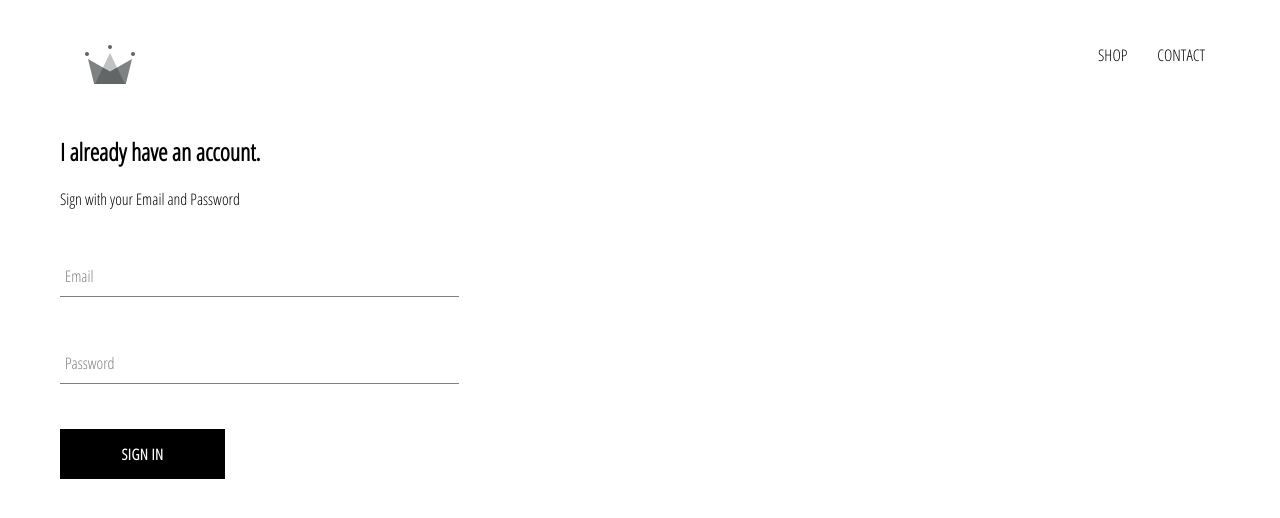
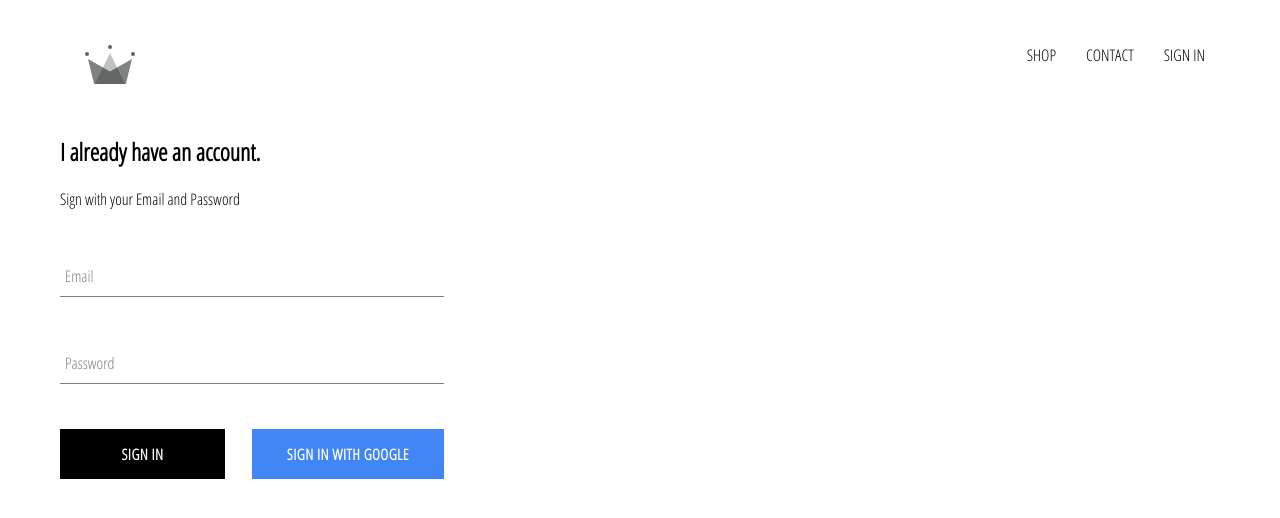
Before and after one commit to Abhinav-Saxena-dev/E-commerce_Project, a React (Create React App) app: page /signin in a window 1280 px wide. Shown: the top 518 px of the page. Built offline with nearby package versions, Linux system fonts and the light colour scheme; no server answers.

Commit message:
Firebase integrated into sign-in with functionality of sign in button

```diff
--- a/package.json
+++ b/package.json
@@ -6,6 +6,7 @@
     "@testing-library/jest-dom": "^5.11.4",
     "@testing-library/react": "^11.1.0",
     "@testing-library/user-event": "^12.1.10",
+    "firebase": "^8.6.8",
     "node-sass": "4.14.1",
     "react": "^17.0.2",
     "react-dom": "^17.0.2",
--- a/src/App.css
+++ b/src/App.css
@@ -7,3 +7,7 @@
     text-decoration: none;
     color: black;
 }
+
+*{
+    box-sizing: border-box;
+}
--- a/src/App.js
+++ b/src/App.js
@@ -5,11 +5,33 @@
 import ShopPage from './Pages/ShopPage/ShopPage.component';
 import Header from './Components/header/Header.component';
 import SignInAndSignUp from './Pages/Sign-in-and-up/Sign-in-and-up.component';
+import {auth} from './firebase/firebase.utils'
+import React from 'react';
 
-function App() {
+class App extends React.Component {
+  constructor(){
+    super();
+    this.state = {
+      currentUser : null,
+    }
+  }
+
+  unsubscribeFromAuth = null;
+
+  componentDidMount(){
+    this.unsubscribeFromAuth = auth.onAuthStateChanged(user => {
+      this.setState({currentUser: user});
+        });
+  }
+
+  componentWillUnmount(){
+    this.unsubscribeFromAuth();
+  }
+
+  render(){
   return (
     <div>
-      <Header />
+      <Header currentUser = {this.state.currentUser} />
       <Switch>
         <Route exact path= '/' component = {HomePage} />
         <Route path='/hats' component = {ShopPage} />
@@ -19,5 +41,6 @@
     </div>
   );
 }
+}
 
 export default App;
--- a/src/Components/Sign-In/sign-in.component.jsx
+++ b/src/Components/Sign-In/sign-in.component.jsx
@@ -1,6 +1,7 @@
 import React from 'react';
 import './sign-in.style.scss';
 import FormInput from '../Form-input/form-input.component';
+import {signInWithGoogle} from '../../firebase/firebase.utils'
 import CustomButton from '../custom-button/custom-buttom.component';
 
 class SignIn extends React.Component{
@@ -17,7 +18,6 @@
 }
 
 handleChange = (event) => {
-console.log(event);
 const {value, name} = event.target;
 this.setState({ [name] : value});
 }
@@ -29,9 +29,11 @@
 
             <form onSubmit={this.handleSubmit}>
                 <FormInput name="email" type = "email" handleChange = {this.handleChange} value = {this.state.email} label="Email" required />
-                <FormInput name="password" type = "password" handleChange = {this.handleChange} label = "Password" value={this.state.password} />
-
+                <FormInput name="password" type = "password" handleChange = {this.handleChange} label = "Password" value={this.state.password} required />
+                <div className="buttons">
                 <CustomButton type="submit">SIGN IN</CustomButton>
+                <CustomButton onClick = {signInWithGoogle} isGoogleSignIn>SIGN IN WITH GOOGLE</CustomButton>
+                </div>
             </form>
         </div>
     )
--- a/src/Components/Sign-In/sign-in.style.scss
+++ b/src/Components/Sign-In/sign-in.style.scss
@@ -6,4 +6,9 @@
     .title{
        margin : 20px 0;
     }
+
+    .buttons{
+        display : flex;
+        justify-content: space-between;
+    }
 }
--- a/src/Components/custom-button/custom-buttom.component.jsx
+++ b/src/Components/custom-button/custom-buttom.component.jsx
@@ -1,8 +1,8 @@
 import React from 'react';
 import './custom-button.style.scss'
 
-const CustomButton = ({children, ...otherProps}) => (
-    <button className = "custom-button" {...otherProps}>
+const CustomButton = ({children, isGoogleSignIn, ...otherProps}) => (
+    <button className = {`${isGoogleSignIn ? 'google-sign-in' : ''} custom-button`} {...otherProps}>
         {children}
     </button>
 )
--- a/src/Components/custom-button/custom-button.style.scss
+++ b/src/Components/custom-button/custom-button.style.scss
@@ -19,4 +19,14 @@
             color: black;
             border: 1px solid black;
         }
-}
+
+        &.google-sign-in{
+            background-color: #4285f4;
+            color: white;
+
+            &:hover{
+                background-color: #357ae8;
+                border: none;
+            }
+        }
+    }
--- a/src/Components/header/Header.component.jsx
+++ b/src/Components/header/Header.component.jsx
@@ -1,9 +1,10 @@
 import React from 'react';
 import { Link } from 'react-router-dom';
+import { auth } from '../../firebase/firebase.utils';
 import './Header.style.scss';
 import { ReactComponent as Logo } from '../../assets/4.1 crown.svg';
 
-const  Header = () => (
+const  Header = ({currentUser}) => (
     <div className="header">
         <Link to = "/" className ="logo-container">
             <Logo className="logo" />
@@ -15,6 +16,14 @@
             <Link className="option" to = "/shop">
                 CONTACT
             </Link>
+            {
+                currentUser ?
+                <div className="option" onClick={() => auth.signOut()}>
+                    SIGN OUT
+                </div>
+                :
+                <Link className = "option" to = '/signin'>SIGN IN</Link>
+            }
         </div>
     </div>
 )
--- a/src/Components/header/Header.style.scss
+++ b/src/Components/header/Header.style.scss
@@ -20,5 +20,6 @@
     }
     .option{
         padding: 10px 15px;
+        cursor: pointer;
     }
 }
--- a/src/Components/menu-item/menu-item.component.jsx
+++ b/src/Components/menu-item/menu-item.component.jsx
@@ -3,7 +3,6 @@
 import {withRouter} from 'react-router-dom';
 
 const Menulist = (props) => {
-  console.log(props);
   return (
     <div className={`${props.size} menu-item`} onClick = {() => props.history.push(`${props.match.url}${props.linkUrl}`)}>
       <div className="backgroundImage"
--- /dev/null
+++ b/src/firebase/firebase.utils.js
@@ -0,0 +1,25 @@
+import firebase from 'firebase/app';
+import 'firebase/firestore';
+import 'firebase/auth';
+
+const config = {
+    apiKey: "AIzaSyDyZHABv30SAwbO4WUfH0iSf3FYEkslIsw",
+    authDomain: "crown-db-3a135.firebaseapp.com",
+    projectId: "crown-db-3a135",
+    storageBucket: "crown-db-3a135.appspot.com",
+    messagingSenderId: "786749793131",
+    appId: "1:786749793131:web:47d43612b8f91c9220e22e",
+    measurementId: "G-LBSJJMWWMR"
+  };
+
+  firebase.initializeApp(config);
+
+  export const auth = firebase.auth();
+  export const firestore = firebase.firestore();
+
+  const provider = new firebase.auth.GoogleAuthProvider();
+
+  provider.setCustomParameters({prompt : 'select_account'});
+  export const signInWithGoogle = () => auth.signInWithPopup(provider);
+
+  export default firebase;
```
Also changed, not shown: 1 other file (tests, documents, lock files or other folders).
